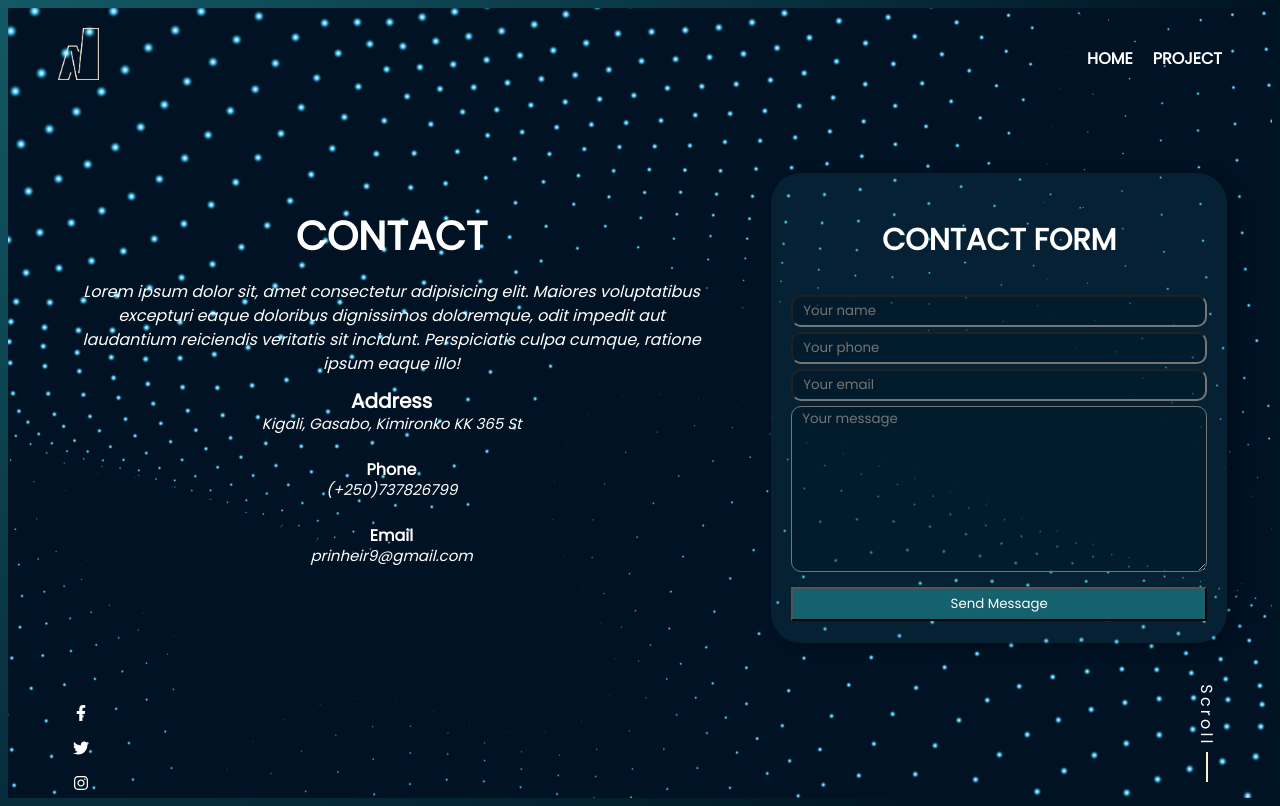
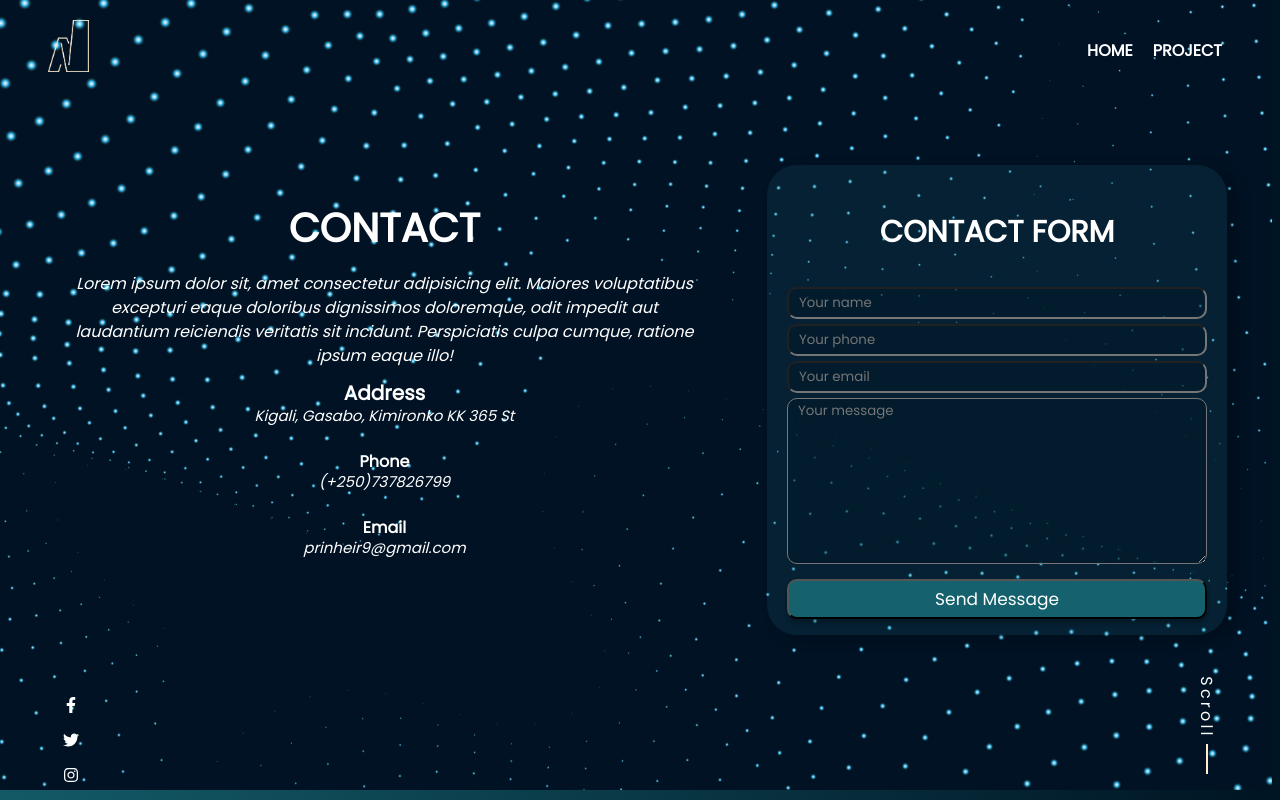
Before and after one commit to sarazaToussaint/Nassaty, a React (Create React App) app: page /Contact in a window 1280 px wide. Built offline with nearby package versions, Linux system fonts and the light colour scheme.

Commit message:
Make some changes on colors to the contact page

```diff
--- a/src/component/Contact.module.css
+++ b/src/component/Contact.module.css
@@ -1,3 +1,9 @@
+.mainContainer {
+  margin-top: -8px;
+  margin-left: -10px;
+  margin-bottom: -8px;
+}
+
 .contactContainer {
   display: flex;
   gap: 1rem;
@@ -64,6 +70,9 @@ button {
   margin-bottom: 1rem;
   color: #fff;
   background: #15616d;
+  box-shadow: 0 4px 4px rgba(0, 0, 0, 0.25);
+  border-radius: 10px;
+  font-size: 17px;
 }
 
 .paragrap {
```
